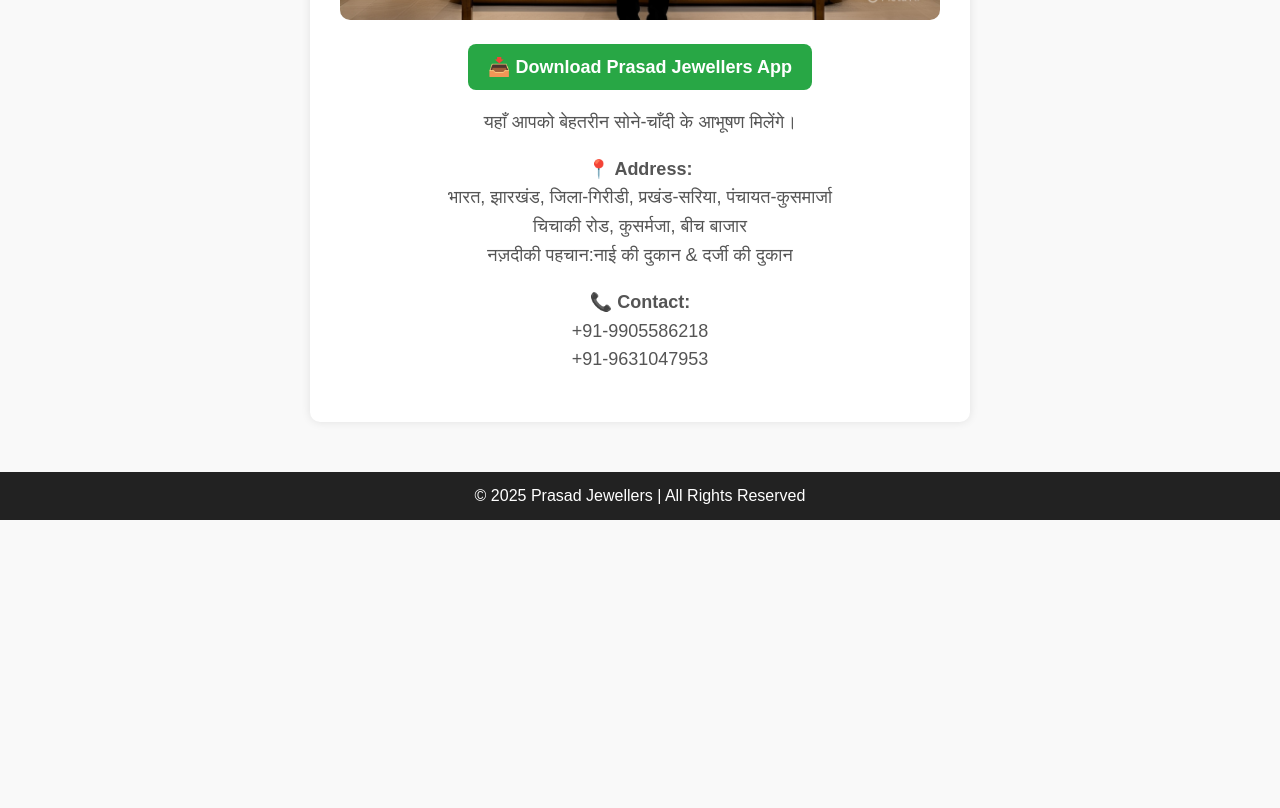
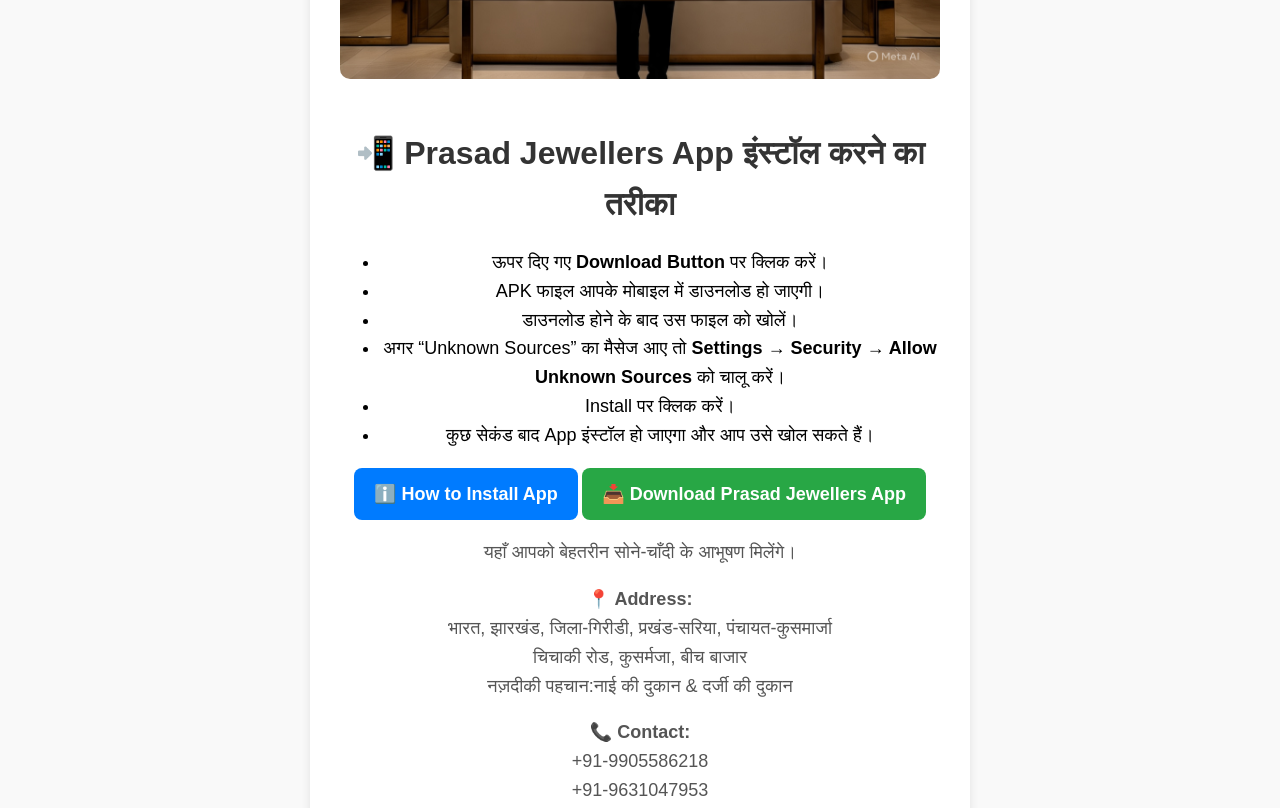
Before and after one commit to soniswadesh888-boop/Prasad-Jewellers-, a plain HTML site: page index.html in a window 1280 px wide. Shown: the part 880-1688 px from the top of the page. Before the commit the page ends 1400 px from the top, so only its background shows below. Drawn offline with Linux system fonts and the light colour scheme.

Commit message:
Update index.html
No caption

```diff
--- a/index.html
+++ b/index.html
@@ -74,6 +74,42 @@
     <h1>प्रसाद ज्वैलर्स में आपका स्वागत है</h1>
 
     <img src="IMG-20250616-WA0060.jpg" alt="प्रसाद ज्वेलर्स">
+    <!DOCTYPE html>
+<html lang="hi">
+<head>
+  <meta charset="UTF-8">
+  <meta name="viewport" content="width=device-width, initial-scale=1.0">
+  <title>App Installation Guide</title>
+  <style>
+    body {
+      font-family: Arial, sans-serif;
+      padding: 20px;
+      line-height: 1.6;
+    }
+    h1 {
+      color: #333;
+    }
+    ul {
+      font-size: 18px;
+    }
+  </style>
+</head>
+<body>
+  <h1>📲 Prasad Jewellers App इंस्टॉल करने का तरीका</h1>
+  <ul>
+    <li>ऊपर दिए गए <b>Download Button</b> पर क्लिक करें।</li>
+    <li>APK फाइल आपके मोबाइल में डाउनलोड हो जाएगी।</li>
+    <li>डाउनलोड होने के बाद उस फाइल को खोलें।</li>
+    <li>अगर “Unknown Sources” का मैसेज आए तो <b>Settings → Security → Allow Unknown Sources</b> को चालू करें।</li>
+    <li>Install पर क्लिक करें।</li>
+    <li>कुछ सेकंड बाद App इंस्टॉल हो जाएगा और आप उसे खोल सकते हैं।</li>
+  </ul>
+</body>
+</html>
+<a href="install.html" class="download-btn" style="background:#007bff;">
+   ℹ️ How to Install App
+</a>
+
 
     <!-- ✅ APK का सही डाउनलोड बटन -->
     <a href="https://github.com/soniswadesh888-boop/Prasad-Jewellers-/releases/download/v1.0/PrasadJewellers-debug_src.apk" download class="download-btn">
```
